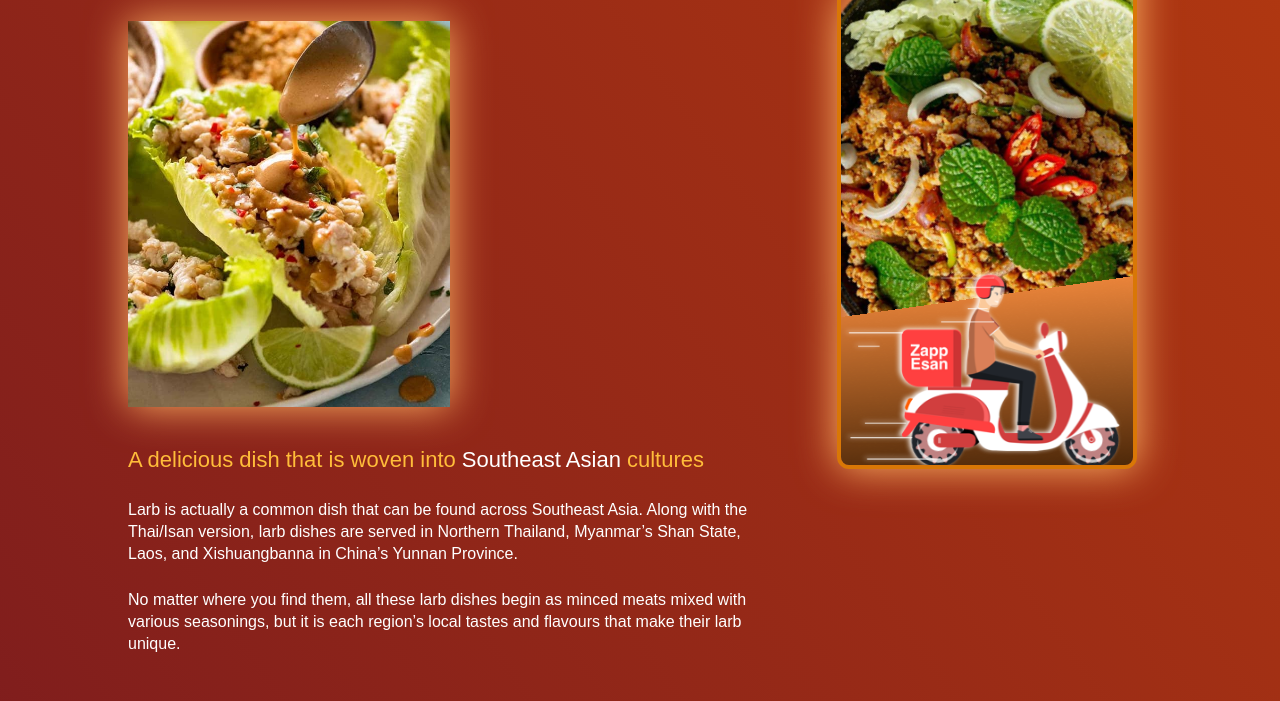
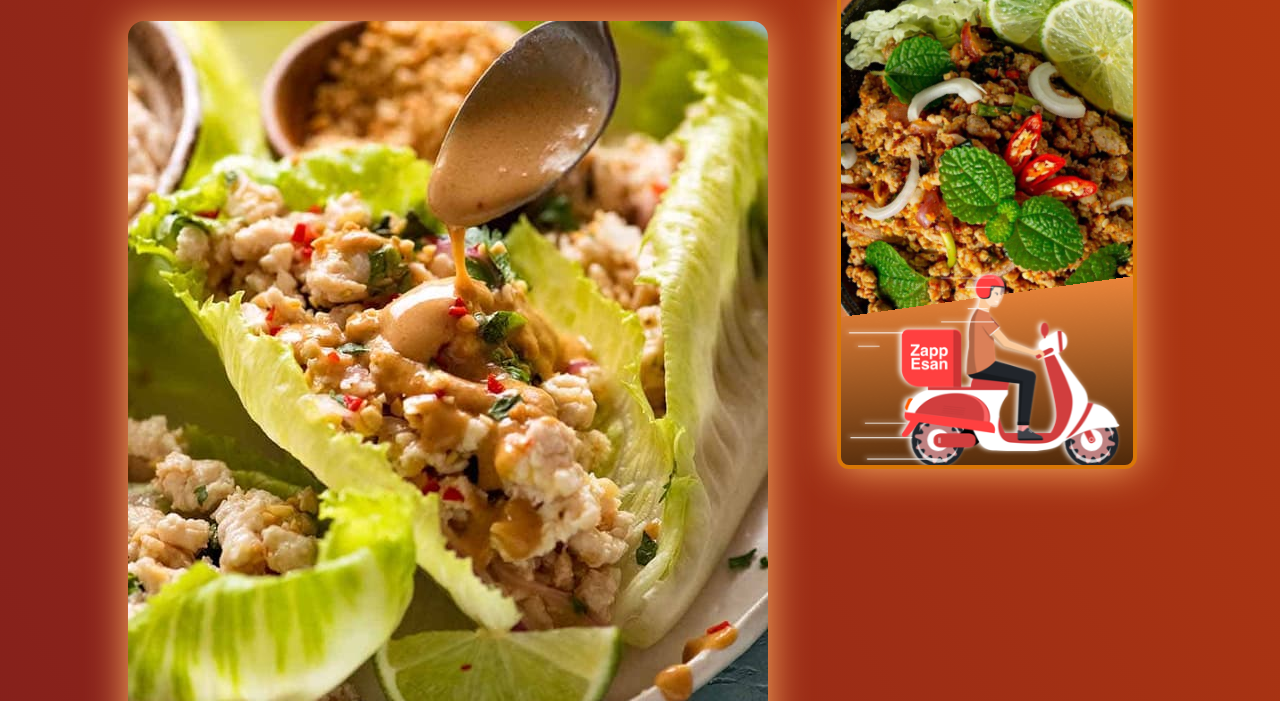
Before and after one commit to Jadisak/zapp, a plain HTML site: page larbmoo/index.html in a window 1280 px wide. Shown: the part 1019-1720 px from the top of the page. Drawn offline with nearby package versions, Linux system fonts and the light colour scheme; a web font is replaced by a local one.

Commit message:
rounded-img

```diff
--- a/larbmoo/index.html
+++ b/larbmoo/index.html
@@ -72,7 +72,7 @@
             <div class="singleContent"><h1 id="thai-foods-you-have-to-try-in-bangkok">Thai Foods You Have to Try in Bangkok.</h1>
 <h2 id="what-is-larb-the-unsung-hero-of-thailands-isan-cuisine">What Is Larb, The Unsung Hero Of Thailand’s Isan Cuisine?</h2>
 <p>Let’s delve into the wonders of Northeast Thailand, or Isan, cuisine, featuring the spicy flavours at the heart and soul of Northeastern Thai communities.</p>
-<p class="z-0 w-full md:w-1/2 h-72 md:h-[400px] object-center object-cover rounded-2xl drop-shadow-[0_0_20px_rgba(255,180,100,1)]"><img src="/images/larb-moo-3.jpg" alt="Larb Kai"></p>
+<p><img src="/images/larb-moo-3.jpg" alt="Larb Kai" class="object-center object-cover rounded-2xl drop-shadow-[0_0_20px_rgba(255,180,100,1)]"></p>
 <h2 id="a-delicious-dish-that-is-woven-into-southeast-asian-cultures">A delicious dish that is woven into <span class="text-white"> Southeast Asian </span> cultures</h2>
 <p>Larb is actually a common dish that can be found across Southeast Asia. Along with the Thai/Isan version, larb dishes are served in Northern Thailand, Myanmar’s Shan State, Laos, and Xishuangbanna in China’s Yunnan Province.</p>
 <p>No matter where you find them, all these larb dishes begin as minced meats mixed with various seasonings, but it is each region’s local tastes and flavours that make their larb unique.</p>
```
